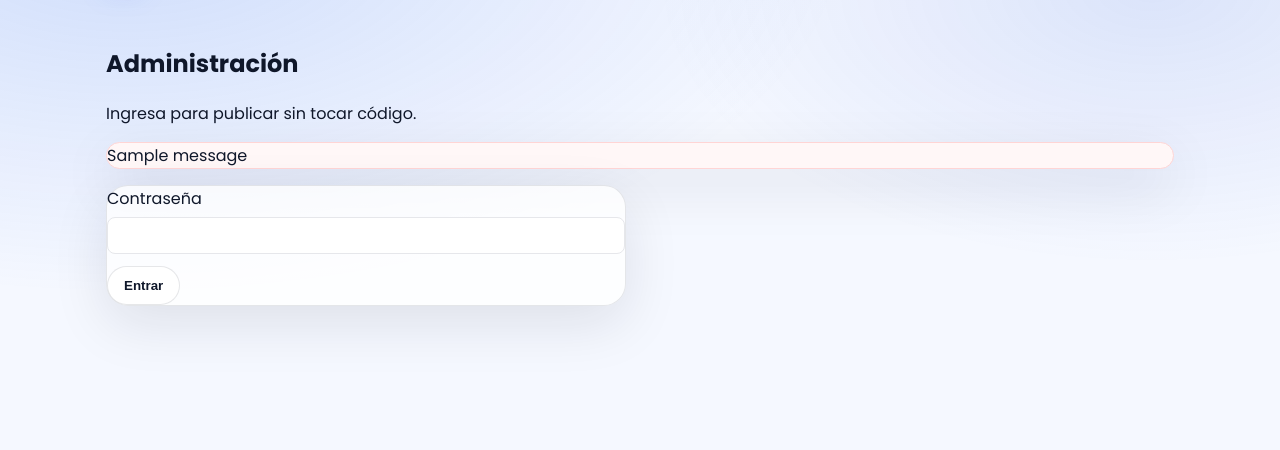
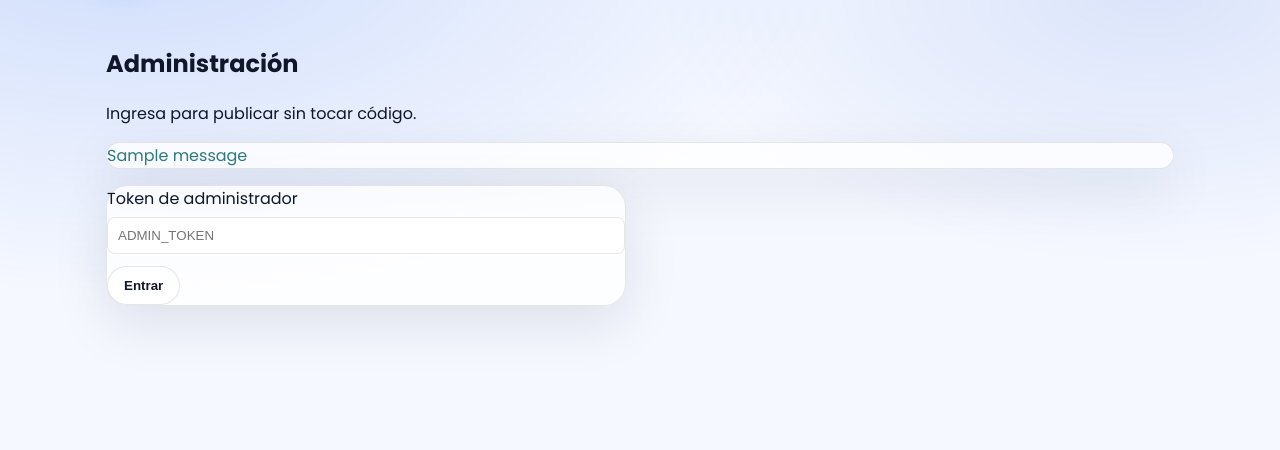
Before and after one commit to dsantanasec-eng/desde-cero-blog, a Flask app: page /admin/login in a window 1280 px wide. Shown: the part 66-516 px from the top of the page. Run offline with Flask 3, Linux system fonts and the light colour scheme; tables that the repository leaves empty hold one stand-in row (values such as "Sample post"); one stand-in notice (Sample message) is shown.

Commit message:
Fix admin login token field

```diff
--- a/templates/admin_login.html
+++ b/templates/admin_login.html
@@ -1,5 +1,5 @@
 {% extends "base.html" %}
-{% block title %}Entrar · Admin · {{ SITE_NAME }}{% endblock %}
+{% block title %}Entrar · Admin · {{ site_name }}{% endblock %}
 
 {% block content %}
 <section class="hero" style="padding-bottom:0">
@@ -7,18 +7,30 @@
   <p class="muted">Ingresa para publicar sin tocar código.</p>
 </section>
 
-  {% with msgs = get_flashed_messages() %}
+{% with msgs = get_flashed_messages(with_categories=true) %}
   {% if msgs %}
-      <div class="card" style="border-color:#ffd5d5;background:#fff7f7">
-        {% for m in msgs %}<div>{{ m }}</div>{% endfor %}
+    <div class="card" style="margin-top:16px">
+      {% for category, message in msgs %}
+        <div style="color: {% if category == 'error' %}#c0392b{% else %}#2c7a7b{% endif %};">
+          {{ message }}
+        </div>
+      {% endfor %}
     </div>
   {% endif %}
 {% endwith %}
 
 <form method="post" class="card" style="margin-top:16px;max-width:520px">
-    <label class="muted">Contraseña</label>
-    <input name="password" type="password" required
-           style="width:100%;padding:10px;border:1px solid #e6e7eb;border-radius:8px;margin:6px 0 12px">
+  <label class="muted">Token de administrador</label>
+
+  <!-- 🔥 CLAVE: name="token" -->
+  <input
+    name="token"
+    type="password"
+    required
+    placeholder="ADMIN_TOKEN"
+    style="width:100%;padding:10px;border:1px solid #e6e7eb;border-radius:8px;margin:6px 0 12px"
+  >
+
   <button class="btn">Entrar</button>
 </form>
 {% endblock %}
```
Lines whose indentation alone changed are shown as unchanged.
